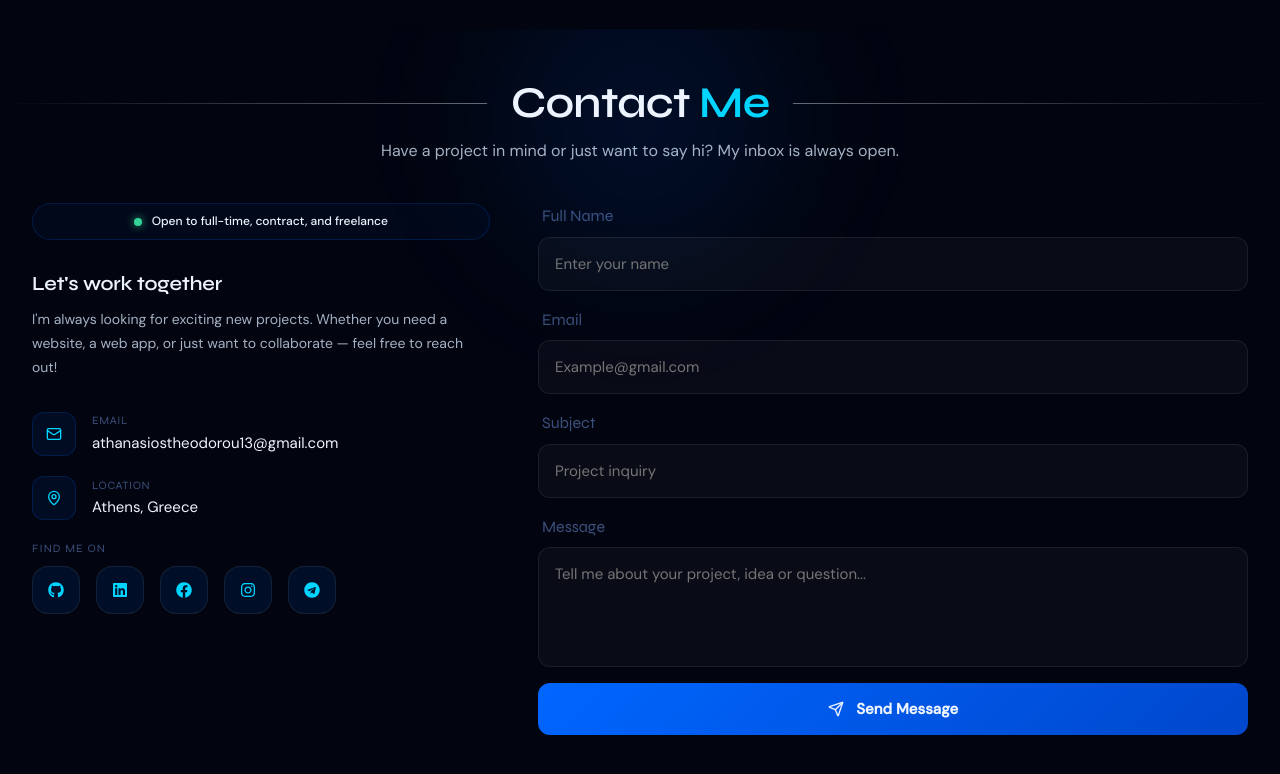
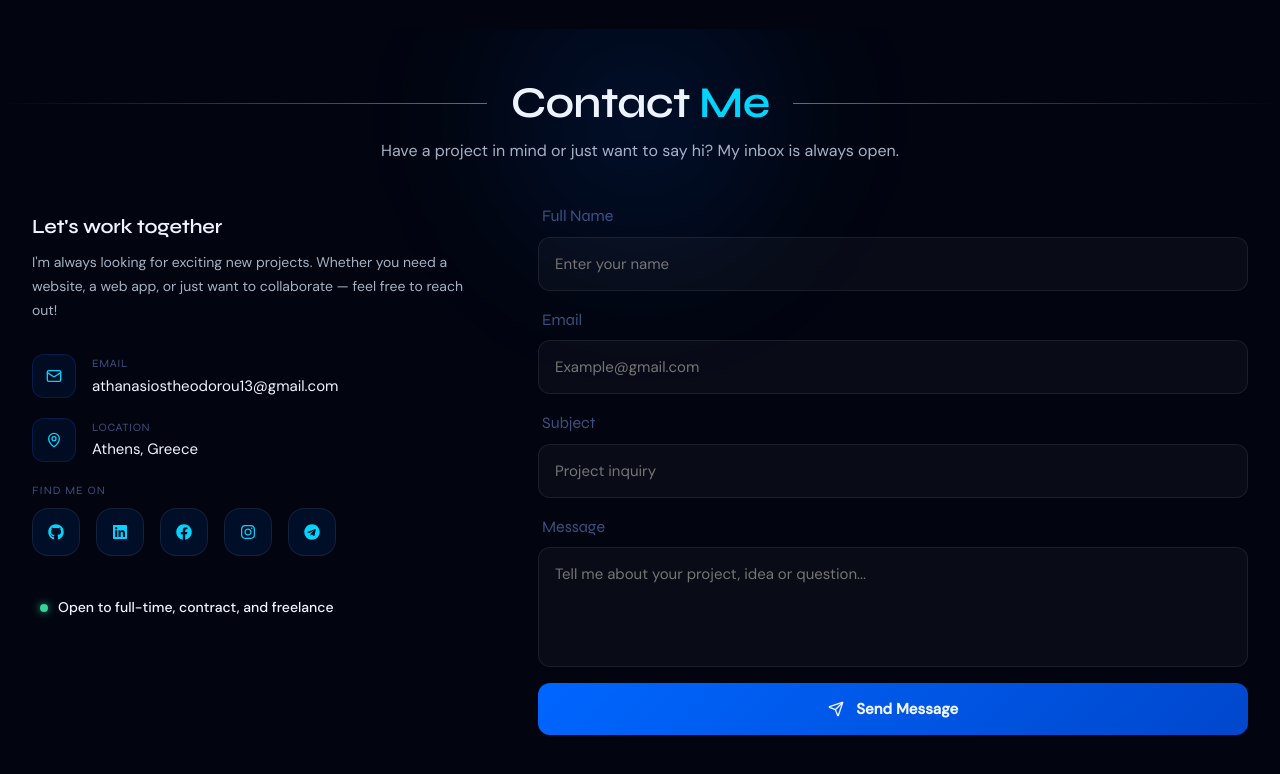
Before and after one commit to athanasios-theodorou/TheoDev-Portfolio, a React (Vite) app: page / in a window 1280 px wide. Shown: the part 3233-4007 px from the top of the page. Built offline with nearby package versions, Linux system fonts and the light colour scheme.

Commit message:
refactor(contact): reposition availability card and refine styling

```diff
--- a/src/components/sections/Contact/subcomponents/ContactDetails.jsx
+++ b/src/components/sections/Contact/subcomponents/ContactDetails.jsx
@@ -7,14 +7,6 @@ import classes from "./ContactDetails.module.css";
 export const ContactDetails = () => {
   return (
     <div className={classes["contact-left-col"]}>
-      {/* Available Card */}
-      <div className={classes["contact-available-card"]}>
-        <span className={classes["contact-available-dot"]} />
-        <span className={classes["contact-available-label"]}>
-          Open to full-time, contract, and freelance
-        </span>
-      </div>
-
       {/* Description */}
       <div>
         <h3 className={classes["contact-header-title"]}>Let's work together</h3>
@@ -56,6 +48,14 @@ export const ContactDetails = () => {
           <p className={classes["contact-social-label"]}>Find me on</p>
           <SocialMedia />
         </div>
+
+        {/* Available Card */}
+        <div className={classes["contact-available-card"]}>
+          <span className={classes["contact-available-dot"]} />
+          <span className={classes["contact-available-label"]}>
+            Open to full-time, contract, and freelance
+          </span>
+        </div>
       </div>
     </div>
   );
--- a/src/components/sections/Contact/subcomponents/ContactDetails.module.css
+++ b/src/components/sections/Contact/subcomponents/ContactDetails.module.css
@@ -8,18 +8,15 @@
 
 /* Available Card */
 .contact-available-card {
-  display: inline-flex;
+  display: flex;
   align-items: center;
-  justify-content: center;
   gap: 0.625rem;
+  margin-top: 0.75rem;
   padding: 0.5rem 0.5rem;
   border-radius: 9999px;
   font-family: var(--font-body);
-  font-size: 0.75rem;
+  font-size: 0.875rem;
   font-weight: 500;
-  border: 1px solid var(--border-primary-subtle);
-  background-color: var(--bg-elevated);
-  backdrop-filter: blur(12px);
 }
 
 .contact-available-dot {
@@ -36,7 +33,7 @@
   font-weight: 600;
   font-size: 1.25rem;
   color: var(--text-main);
-  margin-bottom: 0.75rem;
+  margin: 0.75rem 0;
 }
 
 .contact-header-desc {
```
